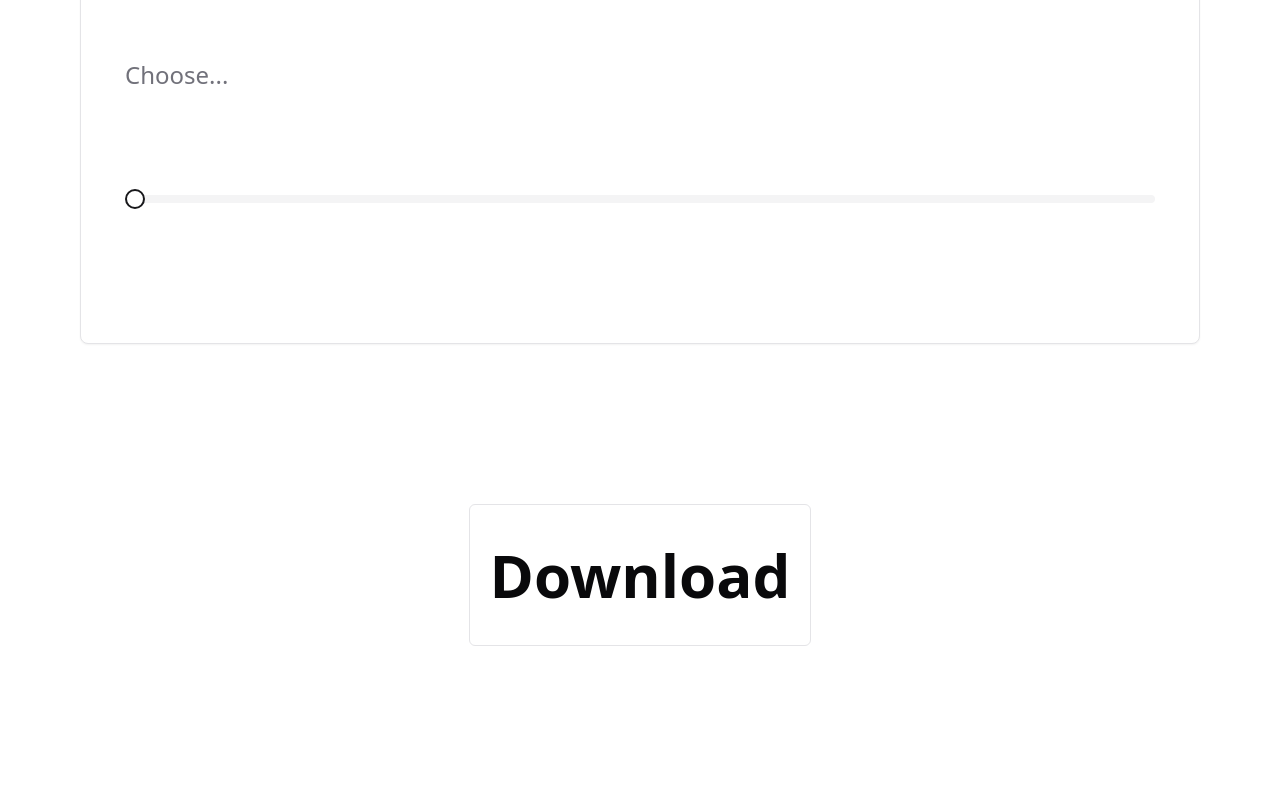
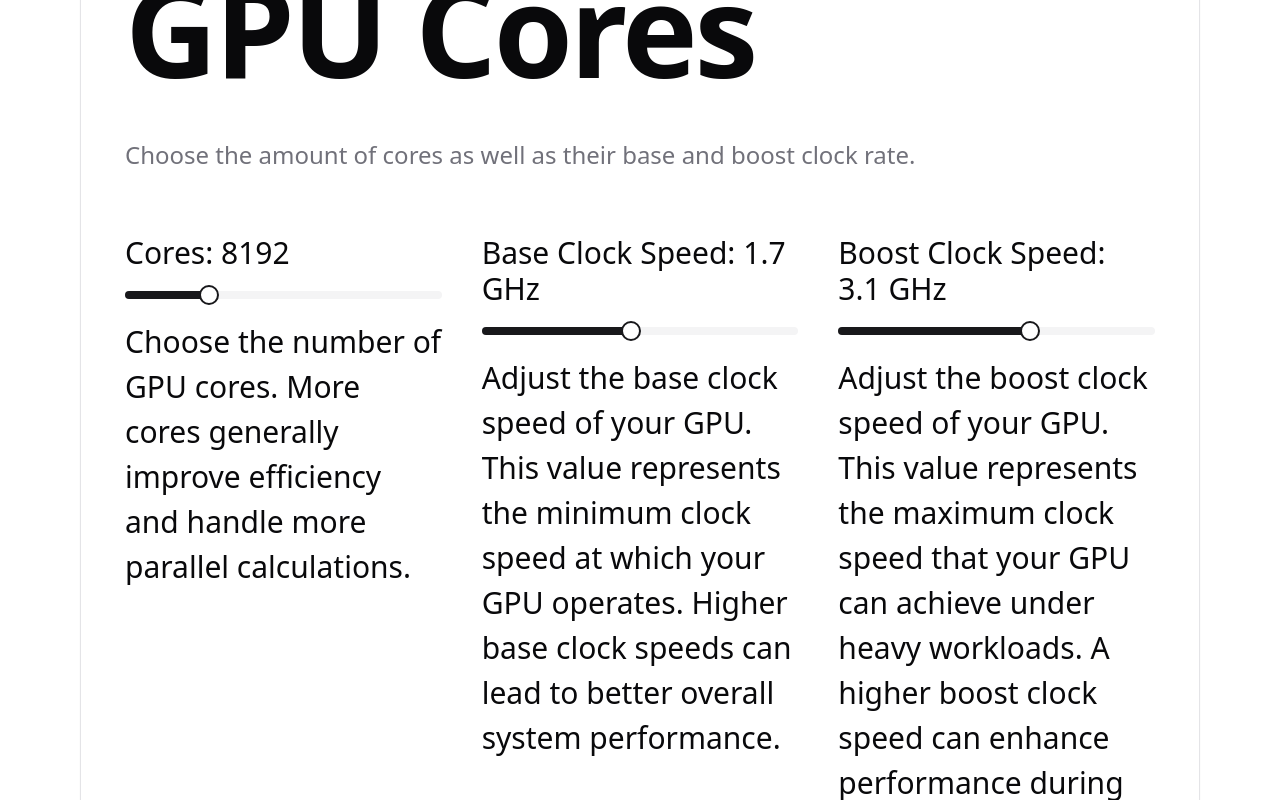
Before and after one commit to DerXamtes/Downloadables, a Next.js app: page /gpu in a window 1280 px wide. Shown: the part 1000-1800 px from the top of the page. Built offline with nearby package versions, Linux system fonts and the light colour scheme.

Commit message:
GPU content and other small changes

```diff
--- a/src/app/cpu/page.tsx
+++ b/src/app/cpu/page.tsx
@@ -5,7 +5,7 @@ import CPUConfig from "@/components/cpu";
 export default function Home() {
   return (
     <main>
-      <div className="flex h-svh flex-col justify-between p-5 sm:p-10 md:h-[calc(100vh-5rem)] xl:p-20">
+      <div className="flex h-svh flex-col justify-between p-5 sm:p-10 xl:p-20">
         <div>
           <h1 className="py-5 text-5xl font-semibold sm:text-6xl md:text-7xl lg:py-10 lg:text-8xl xl:text-9xl 2xl:text-[10rem]">
             CPU
--- a/src/app/gpu/page.tsx
+++ b/src/app/gpu/page.tsx
@@ -5,7 +5,7 @@ import GPUConfig from "@/components/gpu";
 export default function Home() {
   return (
     <main>
-      <div className="flex h-svh flex-col justify-between p-5 sm:p-10 md:h-[calc(100vh-5rem)] xl:p-20">
+      <div className="flex h-svh flex-col justify-between p-5 sm:p-10 xl:p-20">
         <div>
           <h1 className="py-5 text-5xl font-semibold sm:text-6xl md:text-7xl lg:py-10 lg:text-8xl xl:text-9xl 2xl:text-[10rem]">
             GPU
--- a/src/app/not-found.tsx
+++ b/src/app/not-found.tsx
@@ -7,9 +7,9 @@ import { Button, buttonVariants } from "@/components/ui/button";
 export default function NotFound() {
   return (
     <main>
-      <div className="flex h-svh flex-col justify-between p-5 md:h-[calc(100vh-5rem)] md:p-10 xl:p-20">
+      <div className="flex h-svh flex-col justify-between p-5 md:p-10 xl:p-20">
         <div>
-          <h1 className="py-5 text-3xl font-semibold sm:text-5xl md:text-6xl lg:py-10 lg:text-7xl xl:text-8xl">
+          <h1 className="py-5 text-5xl font-semibold sm:text-6xl md:text-7xl lg:py-10 lg:text-8xl xl:text-9xl 2xl:text-[10rem]">
             Error 404 - Page not found
           </h1>
           <p className="text-xl font-medium sm:text-2xl md:text-3xl lg:text-4xl xl:text-5xl 2xl:text-6xl">
--- a/src/app/ram/page.tsx
+++ b/src/app/ram/page.tsx
@@ -5,7 +5,7 @@ import RAMConfig from "@/components/ram";
 export default function Home() {
   return (
     <main>
-      <div className="flex h-svh flex-col justify-between p-5 sm:p-10 md:h-[calc(100vh-5rem)] xl:p-20">
+      <div className="flex h-svh flex-col justify-between p-5 sm:p-10 xl:p-20">
         <div>
           <h1 className="py-5 text-5xl font-semibold sm:text-6xl md:text-7xl lg:py-10 lg:text-8xl xl:text-9xl 2xl:text-[10rem]">
             RAM
--- a/src/app/ssd/page.tsx
+++ b/src/app/ssd/page.tsx
@@ -5,7 +5,7 @@ import SSDConfig from "@/components/ssd";
 export default function Home() {
   return (
     <main>
-      <div className="flex h-svh flex-col justify-between p-5 sm:p-10 md:h-[calc(100vh-5rem)] xl:p-20">
+      <div className="flex h-svh flex-col justify-between p-5 sm:p-10 xl:p-20">
         <div>
           <h1 className="py-5 text-5xl font-semibold sm:text-6xl md:text-7xl lg:py-10 lg:text-8xl xl:text-9xl 2xl:text-[10rem]">
             SSD
--- a/src/components/cpu.tsx
+++ b/src/components/cpu.tsx
@@ -112,10 +112,8 @@ export default function CPUConfig() {
                   onValueChange={handleCoresChange}
                 />
                 <p className="font-normal leading-normal">
-                  Choose the number of CPU cores.
-                  <br />
-                  More cores generally improve multitasking and parallel
-                  processing capabilities.
+                  Choose the number of CPU cores. More cores generally improve
+                  multitasking and parallel processing capabilities.
                 </p>
               </div>
             </div>
--- a/src/components/gpu.tsx
+++ b/src/components/gpu.tsx
@@ -15,7 +15,7 @@ import {
 } from "@/components/ui/card";
 import { Slider } from "@/components/ui/slider";
 
-export default function GOUConfig() {
+export default function GPUConfig() {
   const [progressValue, setProgressValue] = useState(0);
   const [isDownloading, setIsDownloading] = useState(false);
   const { toast } = useToast();
@@ -58,7 +58,7 @@ export default function GOUConfig() {
         countdown--;
         initialToast.update({
           id: "toast",
-          description: `Your CPU will be ready in ${countdown} second(s).`,
+          description: `Your GPU will be ready in ${countdown} second(s).`,
         });
 
         if (countdown === 0) {
@@ -67,30 +67,84 @@ export default function GOUConfig() {
       }, 1000);
     }
   };
+
+  const [cores, setCores] = useState(8192);
+  const handleCoresChange = ([newCores]: [number]) => {
+    setCores(newCores);
+  };
+
+  const [baseclockspeed, setBaseClockSpeed] = useState(1.7);
+  const handleBaseClockChange = ([newBaseClockSpeed]: [number]) => {
+    setBaseClockSpeed(newBaseClockSpeed);
+  };
+
+  const [boostclockspeed, setBoostClockSpeed] = useState(3.1);
+  const handleBoostClockChange = ([newBoostClockSpeed]: [number]) => {
+    setBoostClockSpeed(newBoostClockSpeed);
+  };
   return (
     <div>
-      <div className="flex flex-col items-center gap-20 pb-20 md:gap-40 md:pb-40">
+      <div className="flex flex-col items-center gap-10 pb-10 md:gap-20 md:pb-20">
         <Card className="w-full flex-1 md:p-5">
           <CardHeader>
             <CardTitle className="py-5 text-5xl font-semibold sm:text-6xl md:text-7xl lg:py-10 lg:text-8xl xl:text-9xl 2xl:text-[10rem]">
-              GPU
+              GPU Cores
             </CardTitle>
             <CardDescription className="pb-10 text-xl md:text-lg lg:text-xl xl:text-2xl 2xl:text-3xl">
-              Choose...
+              Choose the amount of cores as well as their base and boost clock
+              rate.
             </CardDescription>
           </CardHeader>
           <CardContent className="flex flex-col gap-10 pb-10 font-medium sm:text-lg md:flex-row md:text-xl lg:text-2xl xl:text-3xl 2xl:text-4xl">
-            <div className="flex flex-1 flex-col gap-5 lg:gap-10">
-              <p className="flex items-end"></p>
-              <div className="space-y-10 md:space-y-20">
-                <Slider disabled={true} />
-                <p className="font-normal sm:text-lg md:text-2xl lg:text-3xl"></p>
-              </div>
+            <div className="flex flex-1 flex-col gap-5">
+              <p className="flex items-end">Cores: {cores}</p>
+              <Slider
+                value={[cores]}
+                min={1}
+                max={32768}
+                step={1}
+                onValueChange={handleCoresChange}
+              />
+              <p className="font-normal leading-normal">
+                Choose the number of GPU cores. More cores generally improve
+                efficiency and handle more parallel calculations.
+              </p>
+            </div>
+            <div className="flex flex-1 flex-col gap-5">
+              <p>Base Clock Speed: {baseclockspeed} GHz</p>
+              <Slider
+                value={[baseclockspeed]}
+                min={0.1}
+                max={3.5}
+                step={0.1}
+                onValueChange={handleBaseClockChange}
+              />
+              <p className="font-normal leading-normal">
+                Adjust the base clock speed of your GPU. This value represents
+                the minimum clock speed at which your GPU operates. Higher base
+                clock speeds can lead to better overall system performance.
+              </p>
+            </div>
+            <div className="flex flex-1 flex-col gap-5">
+              <p>Boost Clock Speed: {boostclockspeed} GHz</p>
+              <Slider
+                value={[boostclockspeed]}
+                min={0.1}
+                max={5}
+                step={0.1}
+                onValueChange={handleBoostClockChange}
+              />
+              <p className="font-normal leading-normal">
+                Adjust the boost clock speed of your GPU. This value represents
+                the maximum clock speed that your GPU can achieve under heavy
+                workloads. A higher boost clock speed can enhance performance
+                during demanding tasks.
+              </p>
             </div>
           </CardContent>
         </Card>
       </div>
-      <div className="flex flex-col items-center gap-20 pb-20 md:gap-20 xl:gap-40">
+      <div className="flex flex-col items-center gap-10 pb-10 md:gap-20 xl:gap-40">
         <Button
           variant="outline"
           className="h-fit w-fit p-5 text-3xl font-semibold sm:text-4xl md:text-4xl lg:py-10 lg:text-5xl xl:text-6xl 2xl:text-7xl"
--- a/src/components/ram.tsx
+++ b/src/components/ram.tsx
@@ -123,9 +123,7 @@ export default function RAMConfig() {
               type="single"
               value={ddrGeneration}
               onValueChange={(newDDRGeneration) => {
-                if (newDDRGeneration) {
-                  handleDDRGenerationChange(newDDRGeneration);
-                }
+                handleDDRGenerationChange(newDDRGeneration);
               }}
             >
               <ToggleGroupItem
@@ -198,8 +196,7 @@ export default function RAMConfig() {
                   step={1}
                   value={[selectedModuleAmount]}
                   onValueChange={(newselectedModuleAmount) => {
-                    if (newselectedModuleAmount)
-                      setSelectedModuleAmount(newselectedModuleAmount[0]);
+                    setSelectedModuleAmount(newselectedModuleAmount[0]);
                   }}
                 />
                 <p className="font-normal leading-normal">
@@ -219,8 +216,7 @@ export default function RAMConfig() {
                   step={1}
                   value={[selectedModuleCapacity]}
                   onValueChange={(newselectedModuleCapacity) => {
-                    if (newselectedModuleCapacity)
-                      setSelectedModuleCapacity(newselectedModuleCapacity[0]);
+                    setSelectedModuleCapacity(newselectedModuleCapacity[0]);
                   }}
                 />
                 <p className="font-normal leading-normal">
```
Also changed, not shown: src/app/page.tsx (+5 -5 lines).
